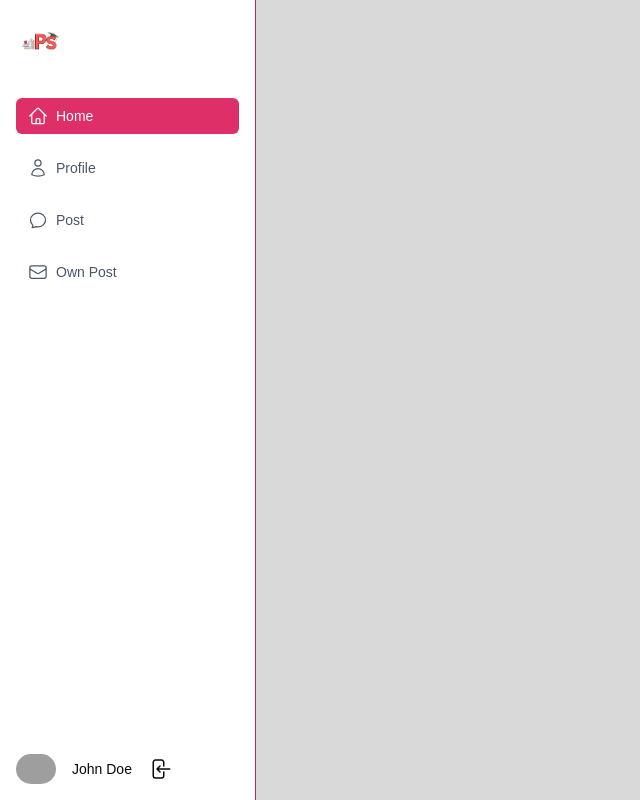
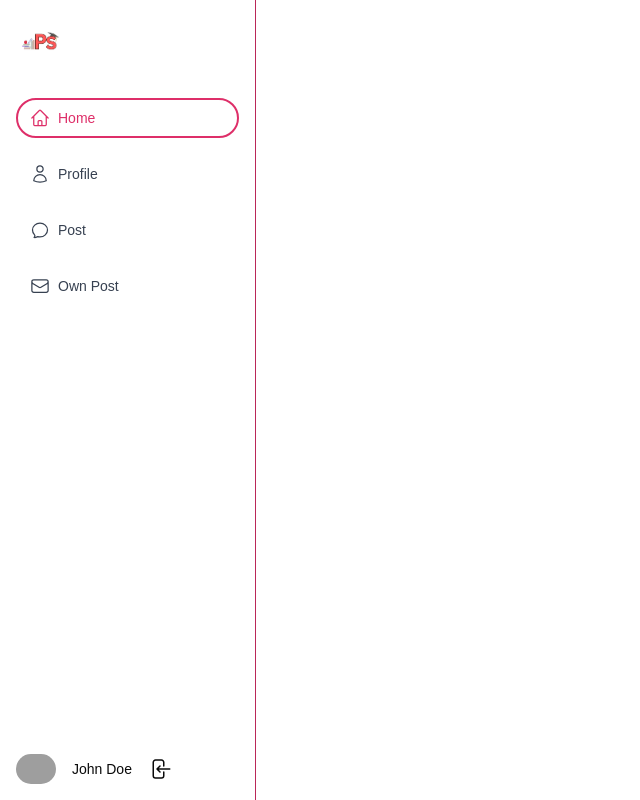
Before and after one commit to EduCare-P3-FP-2024/PeduliSekolah, a Next.js app in the folder peduli-sekolah/: page / in a window 1280 px wide. Shown: the whole page, without its empty margins (0-640 px from the left). Built offline with nearby package versions, Linux system fonts and the light colour scheme; grey boxes are pictures that could not be loaded.

Commit message:
feat: design sidebar done

```diff
--- a/peduli-sekolah/package.json
+++ b/peduli-sekolah/package.json
@@ -9,8 +9,8 @@
     "lint": "next lint"
   },
   "dependencies": {
+    "@heroicons/react": "^2.1.5",
     "@radix-ui/react-label": "^2.1.0",
-    "@heroicons/react": "^2.1.5",
     "@radix-ui/react-select": "^2.1.2",
     "@radix-ui/react-slot": "^1.1.0",
     "@react-email/components": "^0.0.25",
--- a/peduli-sekolah/src/app/page.tsx
+++ b/peduli-sekolah/src/app/page.tsx
@@ -5,7 +5,7 @@ import React from "react";
 export default function Home() {
   return (
     <>
-      <div className="min-h-screen w-full bg-[#D9D9D9]">
+      <div className="min-h-screen w-full bg-white">
         <Sidebar />
       </div>
     </>
--- a/peduli-sekolah/src/components/Sidebar.tsx
+++ b/peduli-sekolah/src/components/Sidebar.tsx
@@ -10,6 +10,7 @@ import {
   ChatBubbleOvalLeftIcon,
   EnvelopeIcon,
 } from "@heroicons/react/24/outline";
+import { motion } from "framer-motion"; // Import framer-motion
 import { cn } from "@/lib/utils";
 import logoPs from "@/assets/logo.png";
 import profilePicture from "@/assets/tempestus2.jpg";
@@ -34,12 +35,31 @@ export default function Sidebar() {
   // Simulate loading
   setTimeout(() => setIsLoading(false), 2000);
 
+  // Animation variants for sidebar entrance
+  const sidebarVariants = {
+    hidden: { x: "-100%" },
+    visible: {
+      x: 0,
+      transition: { type: "spring", stiffness: 100, damping: 20 },
+    },
+  };
+
   return (
-    <div className="flex h-screen w-64 flex-col justify-between border-r border-[#BA2758] bg-white p-4">
+    <motion.div
+      className="flex h-screen w-64 flex-col justify-between border-r border-[#BA2758] bg-white p-4"
+      initial="hidden"
+      animate="visible"
+      variants={sidebarVariants}
+    >
       <div>
         <div className="mb-8">
+          {isLoading ? (
+            <div className="h-12 w-12 rounded-full bg-gray-200 animate-pulse" />
+          ) : (
             <Image src={logoPs} alt="PS Logo" width={50} height={50} />
+          )}
         </div>
+
         <nav className="space-y-4">
           {isLoading
             ? Array(4)
@@ -59,8 +79,15 @@ export default function Sidebar() {
               ))}
         </nav>
       </div>
-      {!isLoading && (
+
       <div className="flex items-center space-x-4">
+        {isLoading ? (
+          <div className="flex w-full items-center space-x-4">
+            <div className="h-10 w-10 rounded-full bg-gray-200 animate-pulse" />
+            <div className="flex-1 h-4 rounded bg-gray-200 animate-pulse" />
+          </div>
+        ) : (
+          <>
             <Image
               src={profilePicture}
               alt="User Avatar"
@@ -85,9 +112,10 @@ export default function Sidebar() {
                 />
               </svg>
             </button>
-        </div>
+          </>
         )}
       </div>
+    </motion.div>
   );
 }
 
@@ -96,13 +124,18 @@ function NavButton({ item, isActive }: { item: NavItem; isActive: boolean }) {
     <Link
       href={item.href}
       className={cn(
-        "flex items-center space-x-2 rounded-md px-3 py-2 text-sm font-medium transition-colors",
+        "flex items-center space-x-2 rounded-full px-3 py-2 text-sm font-medium transition-all duration-200", // Rounded full and transition for smooth animation
         isActive
-          ? "bg-[#DE2F69] text-white"
-          : "text-gray-600 hover:bg-[#D9D9D9] hover:text-gray-900"
+          ? "bg-white text-[#DE2F69] border-2 border-[#DE2F69]" // Active state: Pink text, white background, border
+          : "text-gray-700 hover:bg-gray-200 hover:text-gray-900 border-2 border-transparent" // Idle & Hover state: Gray text with hover effects
       )}
     >
-      <item.icon className="h-5 w-5" />
+      <item.icon
+        className={cn(
+          "h-5 w-5 transition-colors duration-200", // Add transition for smooth color change
+          isActive ? "text-[#DE2F69]" : "text-gray-700" // Active: Pink, Idle: Gray
+        )}
+      />
       <span>{item.name}</span>
     </Link>
   );
```
Also changed, not shown: 1 other file (tests, documents, lock files or other folders). Lines whose indentation alone changed are shown as unchanged.
